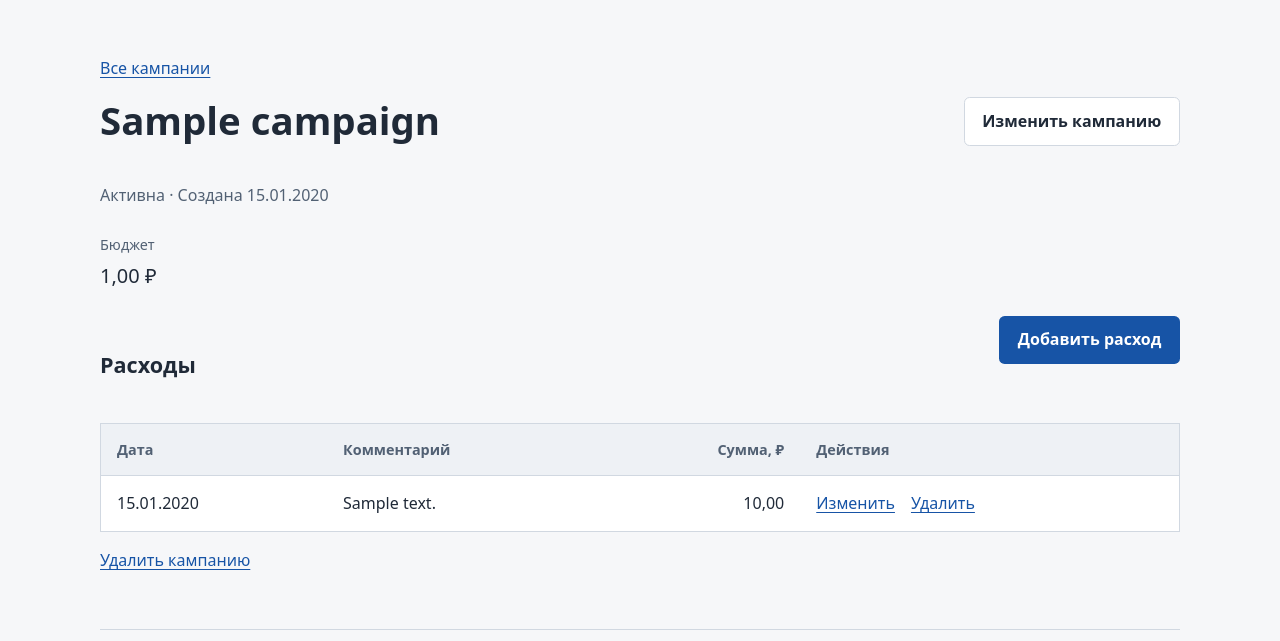
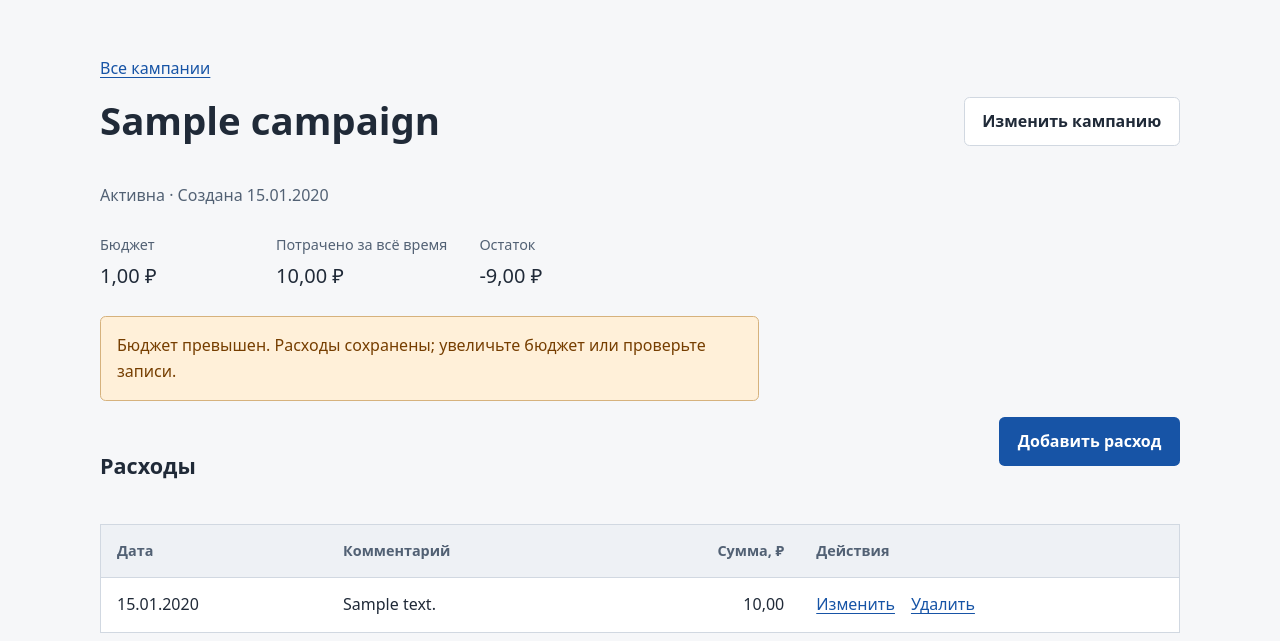
Before and after one commit to mshqq/ad-spend-tracker, a Django app: page /campaigns/1/ in a window 1280 px wide. Shown: the part 62-703 px from the top of the page. Run offline with Django 5.2, Linux system fonts and the light colour scheme; a user stored in the database is signed in; tables that the repository leaves empty hold one stand-in row (values such as "Sample post").

Commit message:
feat: calculate campaign spending and remaining budget

```diff
--- a/campaigns/models.py
+++ b/campaigns/models.py
@@ -4,6 +4,18 @@ from django.conf import settings
 from django.core.validators import MinValueValidator
 from django.db import models
 from django.utils import timezone
+
+
+class CampaignQuerySet(models.QuerySet):
+    def with_totals(self):
+        return self.annotate(
+            total_spent=models.Sum("expenses__amount", default=Decimal("0.00")),
+        ).annotate(
+            remaining_budget=models.ExpressionWrapper(
+                models.F("budget") - models.F("total_spent"),
+                output_field=models.DecimalField(max_digits=18, decimal_places=2),
+            ),
+        )
 
 
 class Campaign(models.Model):
@@ -30,6 +42,8 @@ class Campaign(models.Model):
         default=Status.DRAFT,
     )
     created_at = models.DateTimeField(auto_now_add=True)
+
+    objects = CampaignQuerySet.as_manager()
 
     class Meta:
         constraints = [
--- a/campaigns/templates/campaigns/campaign_detail.html
+++ b/campaigns/templates/campaigns/campaign_detail.html
@@ -4,7 +4,12 @@
   <p><a href="{% url 'campaigns:list' %}">Все кампании</a></p>
   <div class="page-heading"><h1>{{ campaign.name }}</h1><a class="button secondary" href="{% url 'campaigns:update' campaign.pk %}">Изменить кампанию</a></div>
   <p class="muted">{{ campaign.get_status_display }} · Создана {{ campaign.created_at|date:"d.m.Y" }}</p>
-  <dl class="summary"><div><dt>Бюджет</dt><dd>{{ campaign.budget|floatformat:2 }} ₽</dd></div></dl>
+  <dl class="summary">
+    <div><dt>Бюджет</dt><dd>{{ campaign.budget|floatformat:2 }} ₽</dd></div>
+    <div><dt>Потрачено за всё время</dt><dd>{{ campaign.total_spent|floatformat:2 }} ₽</dd></div>
+    <div><dt>Остаток</dt><dd>{{ campaign.remaining_budget|floatformat:2 }} ₽</dd></div>
+  </dl>
+  {% if campaign.remaining_budget < 0 %}<p class="notice warning" role="status">Бюджет превышен. Расходы сохранены; увеличьте бюджет или проверьте записи.</p>{% endif %}
   <div class="page-heading"><h2>Расходы</h2><a class="button" href="{% url 'campaigns:expense_create' campaign.pk %}">Добавить расход</a></div>
   {% if expenses %}
     <div class="table-scroll" role="region" aria-label="Расходы кампании" tabindex="0">
--- a/campaigns/templates/campaigns/campaign_list.html
+++ b/campaigns/templates/campaigns/campaign_list.html
@@ -5,10 +5,10 @@
   {% if campaigns %}
     <div class="table-scroll" role="region" aria-label="Кампании" tabindex="0">
       <table>
-        <thead><tr><th scope="col">Кампания</th><th scope="col">Статус</th><th scope="col" class="number">Бюджет, ₽</th></tr></thead>
+        <thead><tr><th scope="col">Кампания</th><th scope="col">Статус</th><th scope="col" class="number">Бюджет, ₽</th><th scope="col" class="number">Потрачено, ₽</th><th scope="col" class="number">Остаток, ₽</th></tr></thead>
         <tbody>
           {% for campaign in campaigns %}
-            <tr><td><a href="{% url 'campaigns:detail' campaign.pk %}">{{ campaign.name }}</a></td><td class="status">{{ campaign.get_status_display }}</td><td class="number">{{ campaign.budget|floatformat:2 }}</td></tr>
+            <tr><td><a href="{% url 'campaigns:detail' campaign.pk %}">{{ campaign.name }}</a></td><td class="status">{{ campaign.get_status_display }}</td><td class="number">{{ campaign.budget|floatformat:2 }}</td><td class="number">{{ campaign.total_spent|floatformat:2 }}</td><td class="number">{{ campaign.remaining_budget|floatformat:2 }}{% if campaign.remaining_budget < 0 %}<br><span class="errors">Бюджет превышен</span>{% endif %}</td></tr>
           {% endfor %}
         </tbody>
       </table>
--- a/campaigns/views.py
+++ b/campaigns/views.py
@@ -24,7 +24,7 @@ class OwnedCampaignMixin(LoginRequiredMixin):
     model = Campaign
 
     def get_queryset(self):
-        return Campaign.objects.filter(owner=self.request.user)
+        return Campaign.objects.filter(owner=self.request.user).with_totals()
 
 
 class CampaignListView(OwnedCampaignMixin, ListView):
```
Also changed, not shown: README.md.
